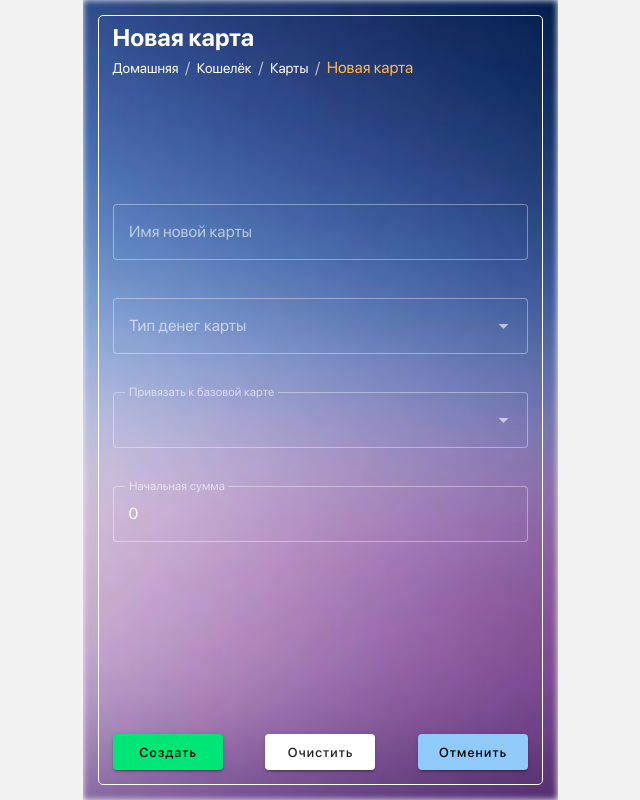
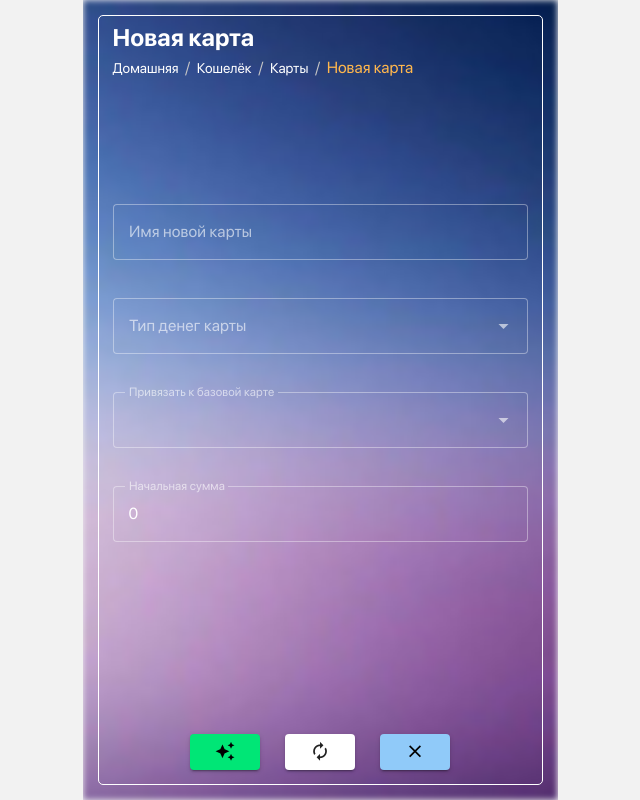
Before and after one commit to EvgeniyLyapunov/my-wallet-2.1, a Vue app: page /new-card-view in a window 1280 px wide. Shown: the whole page, without its empty margins (320-960 px from the left). Built offline with nearby package versions, Linux system fonts and the light colour scheme.

Commit message:
NewCardView - изменил внешний вид кнопок

```diff
--- a/src/pages/views/wallet-view/new-card/NewCardView.vue
+++ b/src/pages/views/wallet-view/new-card/NewCardView.vue
@@ -58,27 +58,36 @@
     <div class="new-card__btn-block">
       <v-btn
         class="new-card__base-btn new-card__next-btn"
-        width="110"
+        width="70"
         density="default"
         color="green-accent-3"
         @click="submit"
-        >Создать</v-btn
       >
+        <template #default>
+          <v-icon icon="mdi-creation" end></v-icon>
+        </template>
+      </v-btn>
       <v-btn
         class="new-card__base-btn new-card__clear-btn"
-        width="110"
+        width="70"
         density="default"
         @click="handleReset"
-        >Очистить</v-btn
       >
+        <template #default>
+          <v-icon icon="mdi-autorenew" end></v-icon>
+        </template>
+      </v-btn>
       <v-btn
         class="new-card__base-btn new-card__cancel-btn"
-        width="110"
+        width="70"
         density="default"
         color="blue-lighten-3"
         @click="handleCancel"
-        >Отменить</v-btn
       >
+        <template #default>
+          <v-icon icon="mdi-close" end></v-icon>
+        </template>
+      </v-btn>
     </div>
   </div>
 </template>
--- a/src/pages/views/wallet-view/new-card/new-card.scss
+++ b/src/pages/views/wallet-view/new-card/new-card.scss
@@ -1,4 +1,4 @@
-@import '@/style/mixins.scss';
+@import "@/style/mixins.scss";
 
 .new-card {
   @include basePageWithBorder;
@@ -6,7 +6,7 @@
   flex-direction: column;
   justify-content: space-between;
   &::after {
-		background: url('@/assets/images/bg/bg_wallet.jpg') center / cover no-repeat;
+    background: url("@/assets/images/bg/bg_wallet.jpg") center / cover no-repeat;
     filter: blur(3px);
   }
   &__title-block {
@@ -36,11 +36,16 @@
     width: 100%;
     padding: 30px;
     display: flex;
-		justify-content: space-between;
+    justify-content: center;
+    gap: 25px;
   }
 }
 
 :deep(.v-btn.v-btn--density-default) {
-	font-size: 13px;
+  font-size: 16px;
   text-transform: none;
 }
+
+:deep(.v-btn__content > .v-icon--end) {
+  margin-inline: unset;
+}
```
Lines whose indentation alone changed are shown as unchanged.
